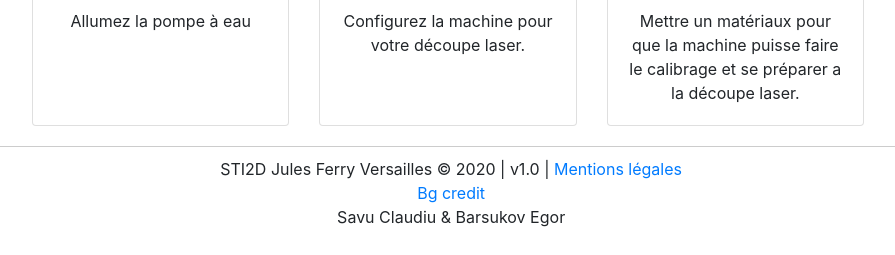
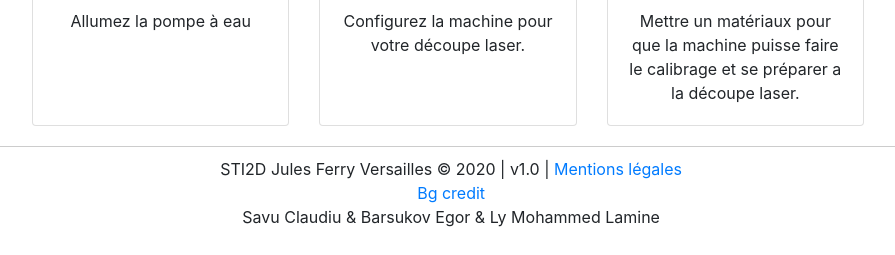
Before and after one commit to Claudiu0220/Decoupe-laser, a plain HTML site: page index.html in a window 1280 px wide. Shown: the part 1568-1823 px from the top of the page, without its empty margins (192-1087 px from the left). Drawn offline with nearby package versions, Linux system fonts and the light colour scheme.

Commit message:
Credits+

```diff
--- a/index.html
+++ b/index.html
@@ -217,7 +217,7 @@
                 </div>
                 <!-- Footer -->
                 <div class="footer">
-                    <p>STI2D Jules Ferry Versailles © 2020 | v1.0 | <a href="http://www.lycee-ferry-versailles.fr/sti2d/mentions.php" alt="Mentions légales">Mentions légales</a> <br><a href="#" alt="Background Credit">Bg credit</a><br>Savu Claudiu & Barsukov Egor</p>
+                    <p>STI2D Jules Ferry Versailles © 2020 | v1.0 | <a href="http://www.lycee-ferry-versailles.fr/sti2d/mentions.php" alt="Mentions légales">Mentions légales</a> <br><a href="#" alt="Background Credit">Bg credit</a><br>Savu Claudiu & Barsukov Egor & Ly Mohammed Lamine</p>
                 </div> <!--lien bg?-->
             </section>
          </section>
```
